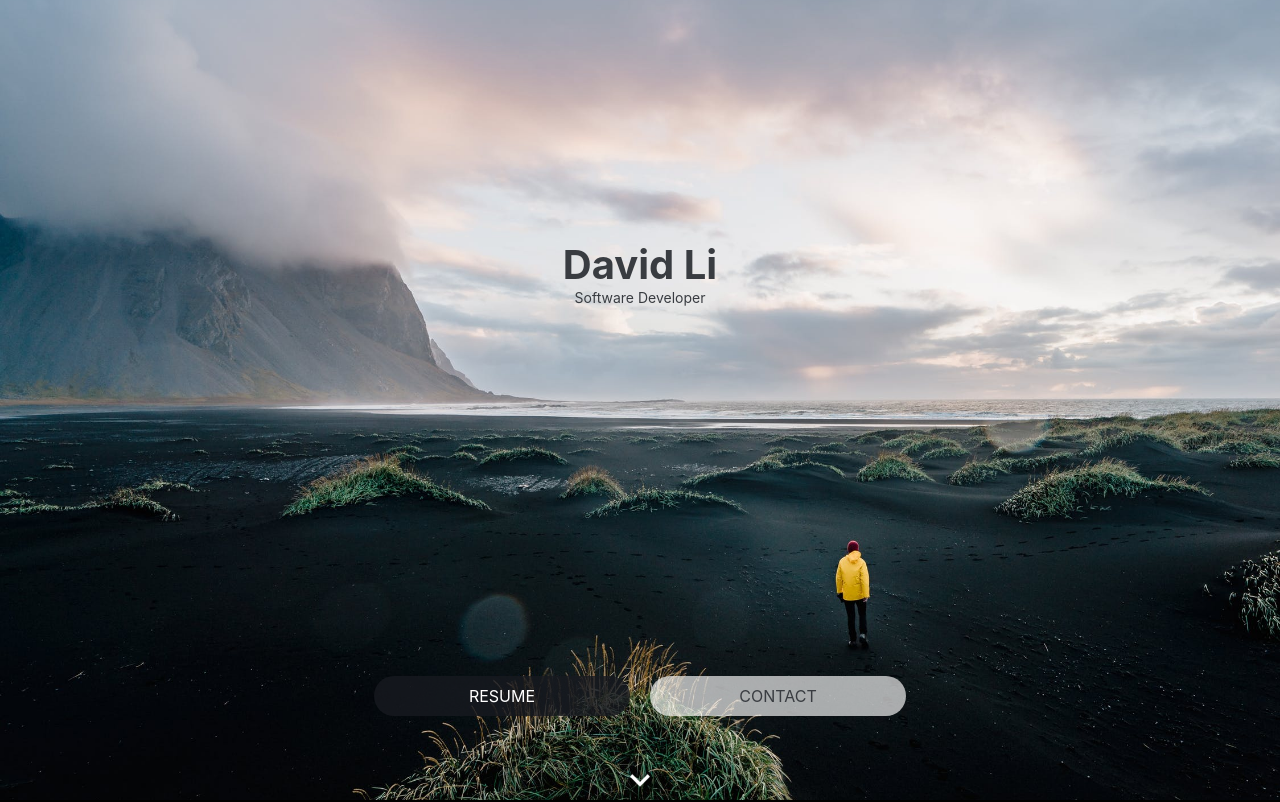
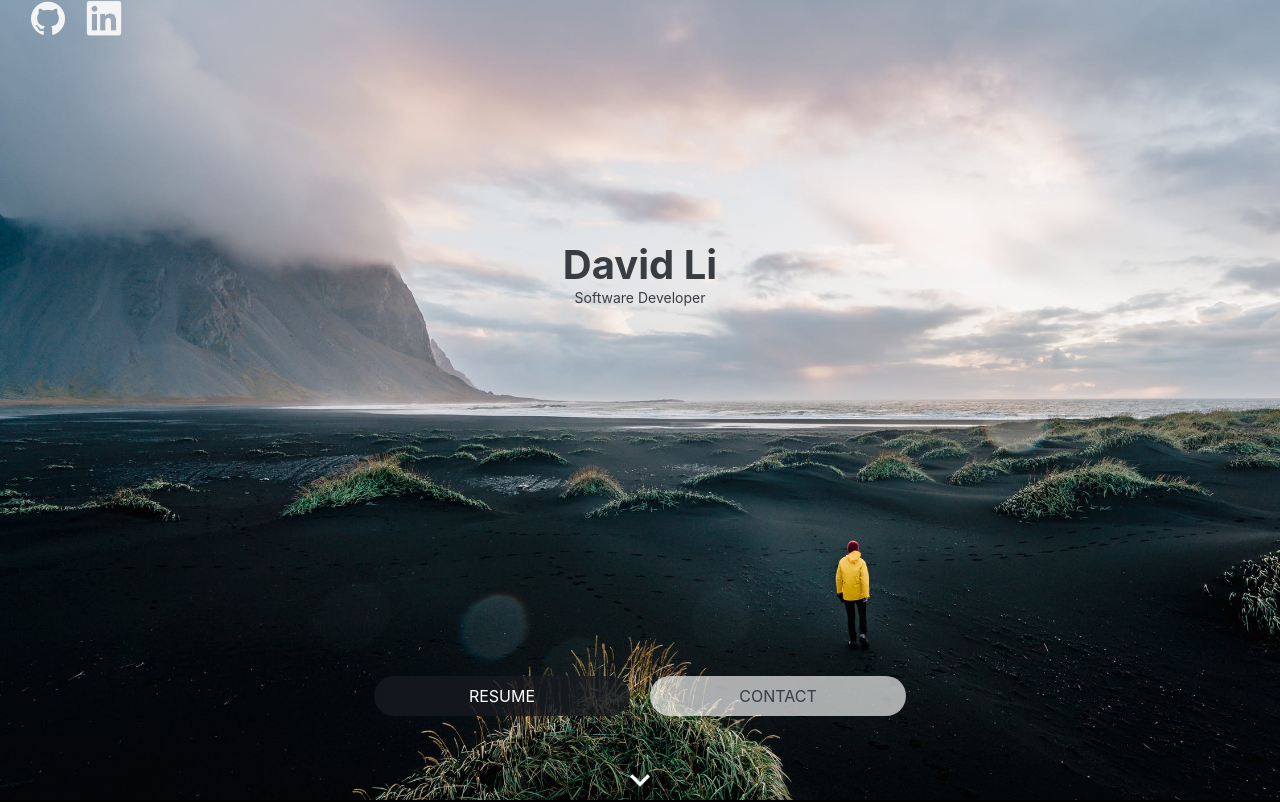
Before and after one commit to davdli/Portfolio, a React (Create React App) app: page / in a window 1280 px wide. Shown: the top 802 px of the page. Built offline with nearby package versions, Linux system fonts and the light colour scheme.

Commit message:
icons on left

```diff
--- a/src/App.js
+++ b/src/App.js
@@ -8,7 +8,7 @@ import Home from './components/Home';
 function App() {
   return (
     <div className="App">
-      {/* <Header /> */}
+      <Header />
       <Home />
     </div>
   );
--- a/src/components/Header.js
+++ b/src/components/Header.js
@@ -1,11 +1,51 @@
-import React from 'react'
+import React from 'react';
+import styled from 'styled-components';
+import {createGlobalStyle} from "styled-components";
 
 const Header = () => {
   return (
-    <div>
-      David Li
-    </div>
+    <Container>
+      <GlobalStyle />
+      <LeftIcons>
+        <a href="https://www.linkedin.com/in/davdli/">
+          <i class="devicon-github-original"></i>
+        </a>
+        <a href="https://github.com/davdli">
+          <i class="devicon-linkedin-plain"></i>
+        </a>
+      </LeftIcons>
+      <Menu>
+      </Menu>
+    </Container>
   )
 }
 
-export default Header
+export default Header;
+
+const Container = styled.div`
+  min-height: 60px;
+  position: fixed;
+  display: flex;
+  align-tems: center;
+  padding: 0 20px;
+`
+
+const LeftIcons = styled.div``
+
+const Menu = styled.div``
+
+const GlobalStyle = createGlobalStyle`
+  .devicon-github-original {
+    font-size: 36px;
+    color: #F4F4F4;
+    margin: 0px 10px 0px 10px;
+  }
+  .devicon-linkedin-plain {
+    font-size: 36px;
+    color: #F4F4F4;
+    margin: 0px 10px 0px 10px;
+  }
+  a {
+    text-decoration: none;
+  }
+`
```
